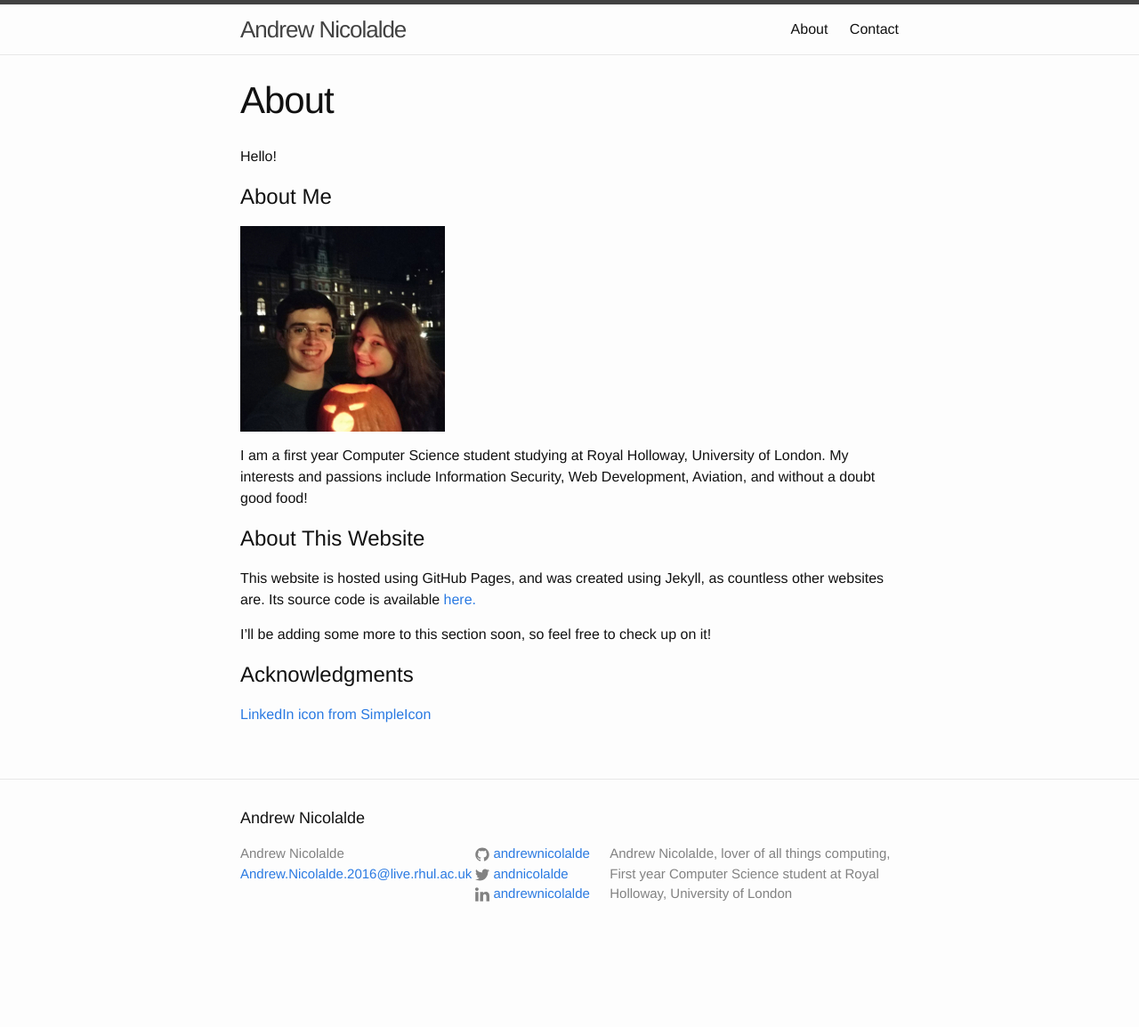
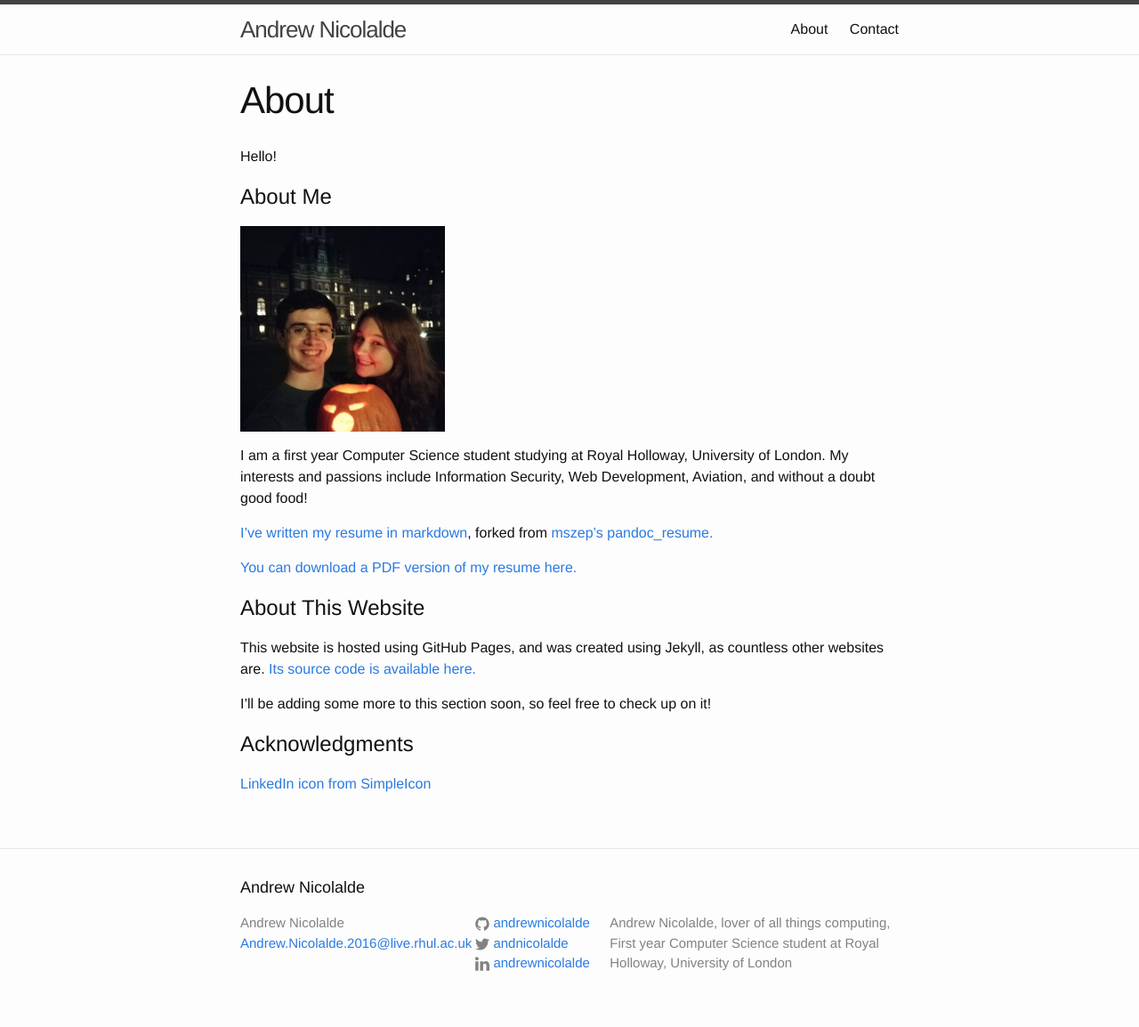
Before and after one commit to andrewnicolalde/andrewn.io, a Jekyll site: the page built from about.md, in a window 1280 px wide. Shown: the whole page at 89% size. Built offline with Jekyll 4.4.1, drawn with Linux system fonts in a browser that asks for light colours; before the commit the page ends 1076 px from its top, so only the background shows below that.

Commit message:
Add resume information

```diff
--- a/about.md
+++ b/about.md
@@ -12,10 +12,14 @@ I am a first year Computer Science student studying at Royal Holloway,
 University of London. My interests and passions include Information Security,
 Web Development, Aviation, and without a doubt good food!
 
+[I've written my resume in markdown](https://github.com/andrewnicolalde/pandoc_resume), forked from [mszep's pandoc_resume.](https://github.com/mszep/pandoc_resume)
+
+[You can download a PDF version of my resume here.](https://github.com/andrewnicolalde/pandoc_resume/blob/master/resume.pdf)
+
 # About This Website
 This website is hosted using GitHub Pages, and was created using Jekyll, as
-countless other websites are. Its source code is
-available [here.](https://github.com/andrewnicolalde/andrewnicolalde.github.io)
+countless other websites are. [Its source code is
+available here.](https://github.com/andrewnicolalde/andrewnicolalde.github.io)
 
 I'll be adding some more to this section soon, so feel free to check up on it!
 
```
